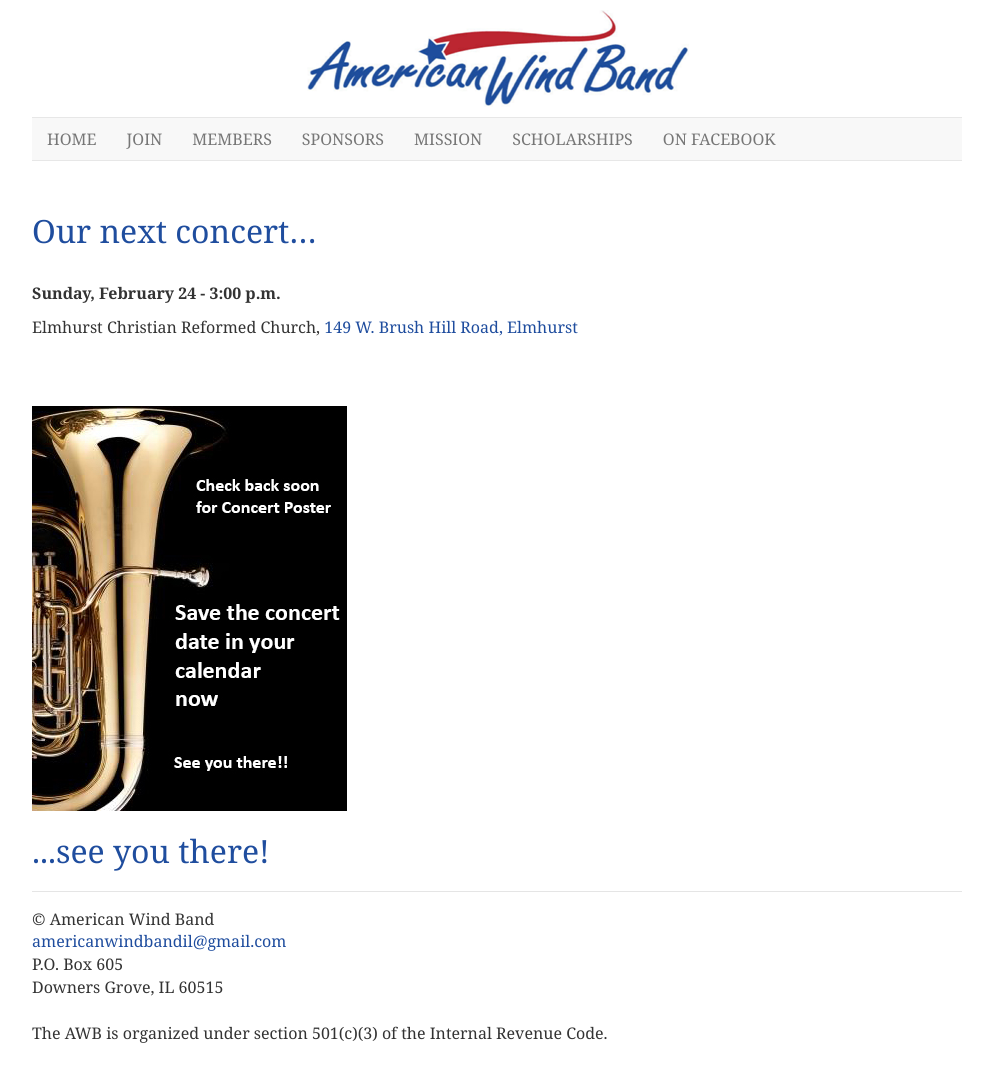
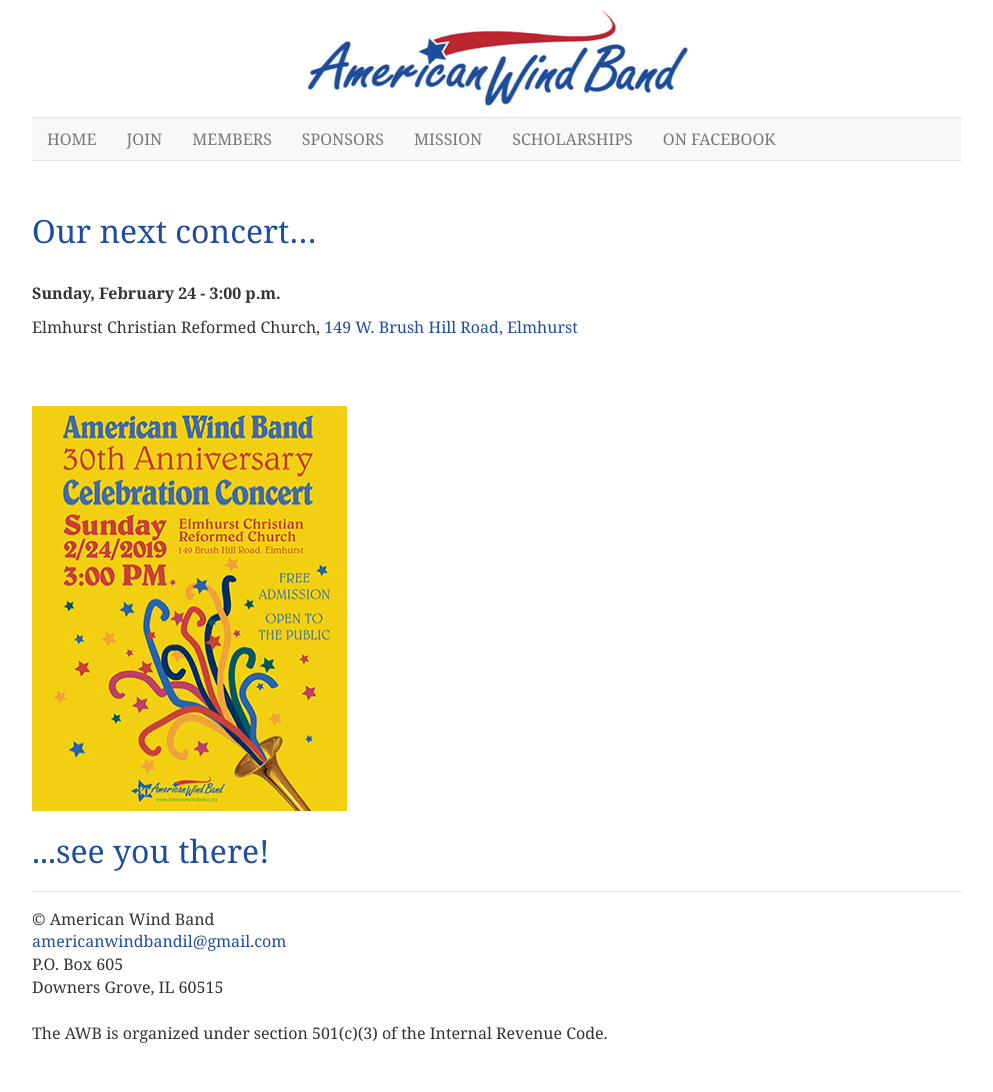
Before and after one commit to americanwindband/americanwindband.github.io, a Jekyll site: the page built from concert-details.md, in a window 1280 px wide. Shown: the whole page, without its empty margins (143-1136 px from the left). Built offline with Jekyll 4.4.1, drawn with Linux system fonts in a browser that asks for light colours.

Commit message:
Update concert-details.md

```diff
--- a/concert-details.md
+++ b/concert-details.md
@@ -9,6 +9,6 @@
 <p>Elmhurst Christian Reformed Church, <a href="https://goo.gl/maps/7kp1NLkiNZ62" target="_blank">149 W. Brush Hill Road, Elmhurst</a></p>
 <br />
 
-<br/><img src="images/awb-poster-coming-soon-01.jpg" width="315" height="405" alt=""/>
+<br/><img src="images/awb-feb-2019-concert-poster-315x405.png" width="315" height="405" alt=""/>
 
 <h1>...see you there!<h1>
```
